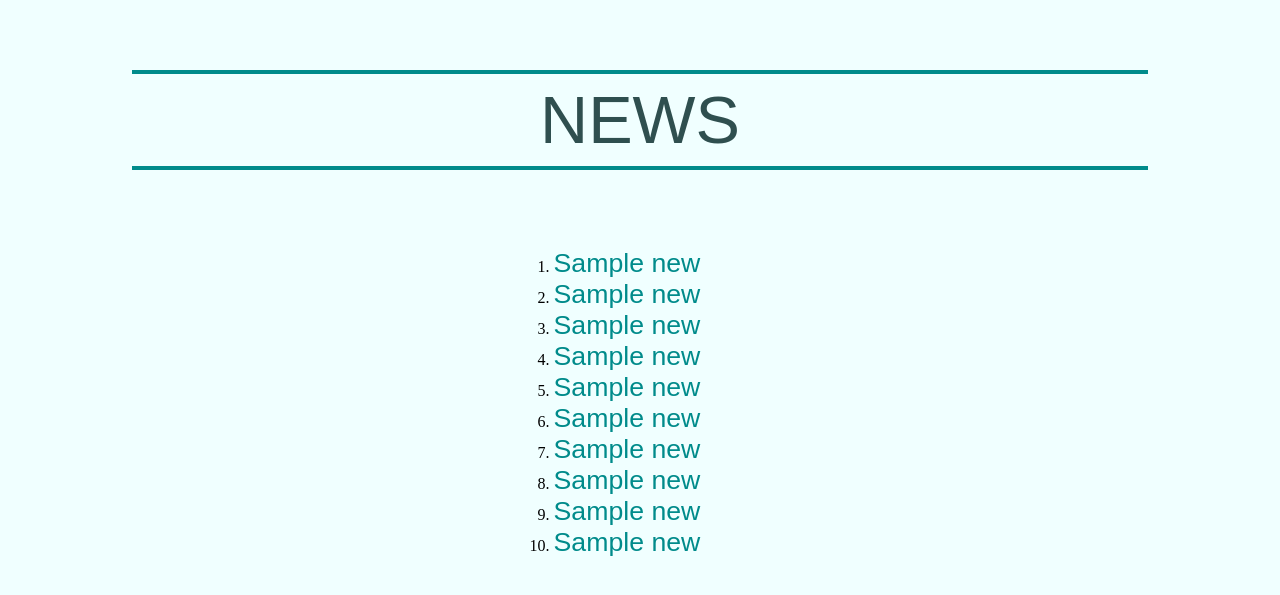
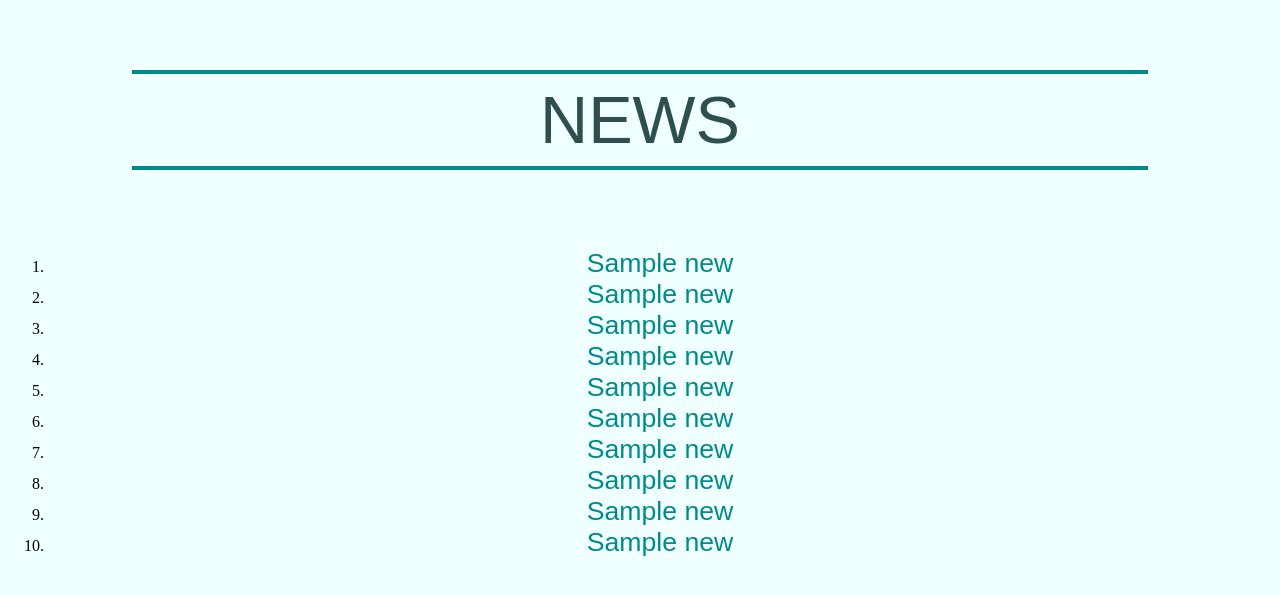
Before and after one commit to MasterD98/News-Scraper, a Flask app: template templates/index.html in a window 1280 px wide. Shown: the top 595 px of the page. Run offline with Flask 2, Linux system fonts and the light colour scheme; the template is opened without the code that fills it: most values are stand-ins (such as "Sample title", 1, 10 or a date in 2020).

Commit message:
center odered list

```diff
--- a/templates/index.html
+++ b/templates/index.html
@@ -19,7 +19,7 @@
         }
 
         ol {
-            margin-left: 40%;
+            text-align: center;
         }
 
         a {
```
